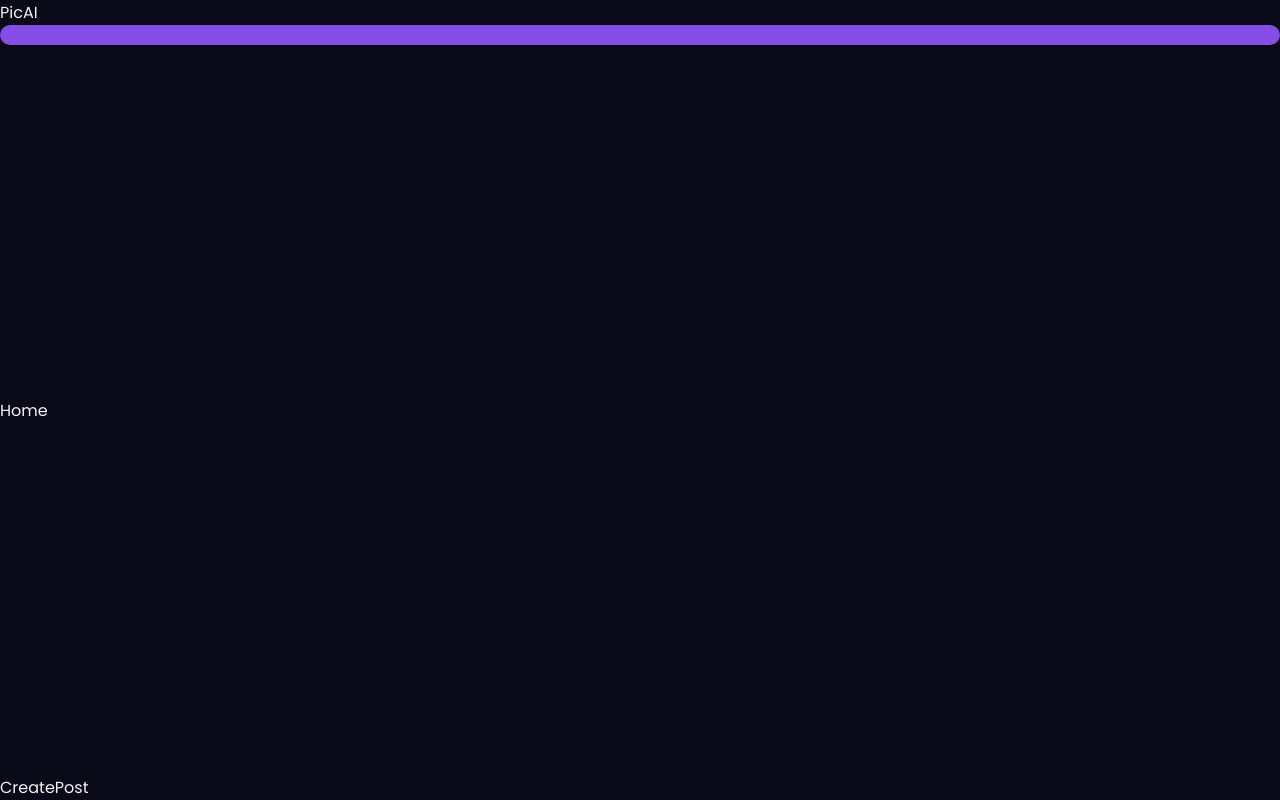
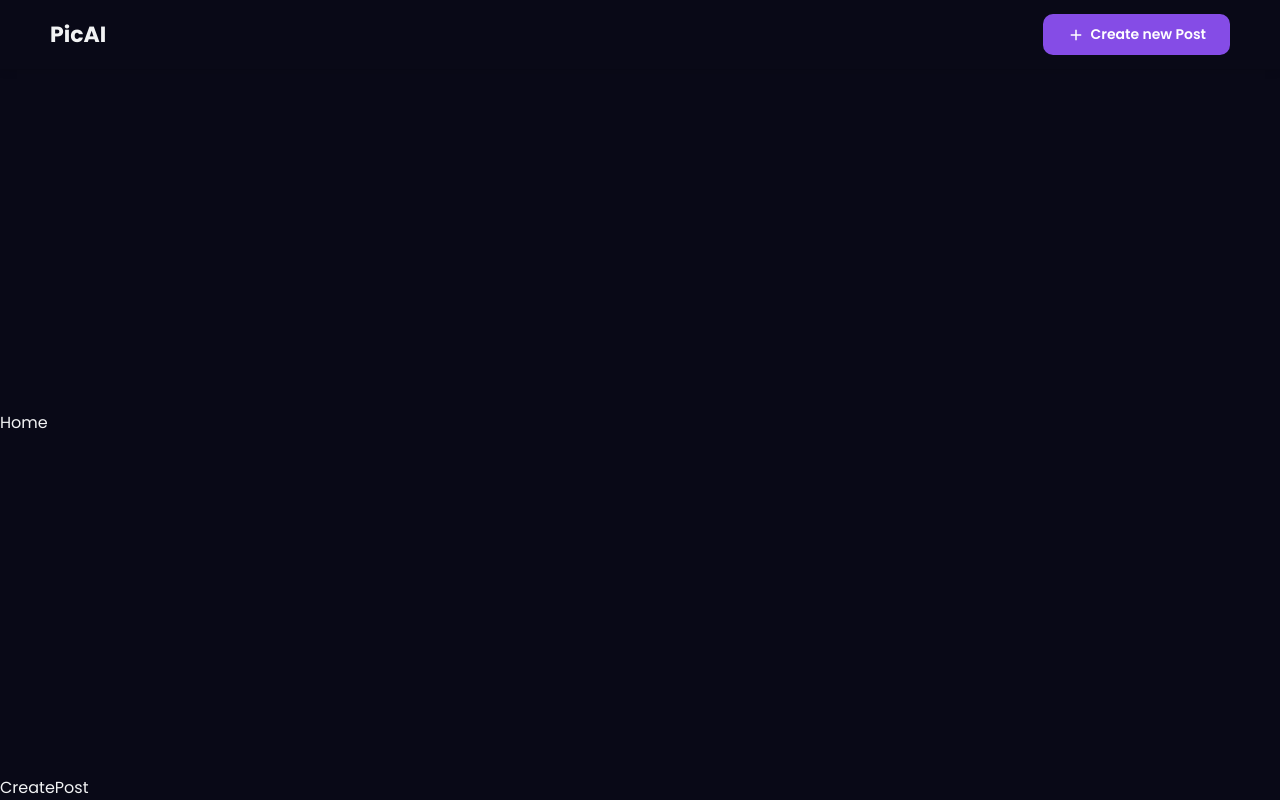
Before and after one commit to VishalRawatt/AI_Image_Generator, a React (Create React App) app in the folder Frontend/: page / in a window 1280 px wide. Built offline with nearby package versions, Linux system fonts and the light colour scheme.

Commit message:
Restarting project

```diff
--- a/Frontend/package.json
+++ b/Frontend/package.json
@@ -19,7 +19,7 @@
     "react": "^18.3.1",
     "react-dom": "^18.3.1",
     "react-lazy-load-image-component": "^1.6.0",
-    "react-router-dom": "^6.23.0",
+    "react-router-dom": "^6.23.1",
     "react-scripts": "^5.0.1",
     "styled-components": "^6.1.9",
     "web-vitals": "^2.1.4"
--- a/Frontend/src/components/Navbar.jsx
+++ b/Frontend/src/components/Navbar.jsx
@@ -1,18 +1,59 @@
 import React from 'react'
 import styled from 'styled-components'
-import Button from './button' ;
-import ArrowCircleLeftIcon from '@mui/icons-material/ArrowCircleLeft';
-import ArrowCircleLeft from '@mui/icons-material/ArrowCircleLeft';
+import Button from './button';
+import AddIcon from '@mui/icons-material/Add';
+import ExploreIcon from '@mui/icons-material/Explore';
+import { useNavigate, useLocation } from 'react-router-dom';
 
-function Navbar() {
-    const Container = styled.div`
-    height: 100%;
-    overflow-y: scroll;
-    `
+const Container = styled.div`
+flex :1 ;
+background : ${({ theme }) => theme.navbar};
+color : ${({ theme }) => theme.text_primary};
+font-weight : bold;
+font-size : 22px;
+padding: 14px 50px;
+display: flex;
+align-items : center;
+justify-content : space-between;
+box-shadow: 0 0 10px rgba(0,0,0,0.15) ;
+@media only screen and (max-width: 600px) {
+  padding: 10px 12px ;
+}
+`;
+const Navbar = () => {
+  const navigate = useNavigate();
+  const location = useLocation();
+  const path = location.pathname.split("/");
   return (
     <div>
-      <Container>PicAI
-        <Button text="Create new Post" leftRounded={<ArrowCircleLeft/>}/>
+      <Container>
+        PicAI
+        {path[1] === 'post' ? (
+          <Button
+            onClick={() => navigate('/')}
+            text="Explore Posts"
+            leftIcon={
+              <ExploreIcon
+                style={{
+                  fontSize: "18px"
+                }}
+              />
+            }
+            type = "secondary"
+          />
+        ) : (
+          <Button
+            onClick={() => navigate('/post')}
+            text="Create new Post"
+            leftIcon={
+              <AddIcon
+                style={{
+                  fontSize: "18px"
+                }}
+              />
+            }
+          />
+        )}
       </Container>
     </div>
   )
--- a/Frontend/src/components/button.js
+++ b/Frontend/src/components/button.js
@@ -79,4 +79,4 @@ const button = ({
   );
 };
 
-export default Button;
+export default button;
--- a/Frontend/src/utils/Theme.js
+++ b/Frontend/src/utils/Theme.js
@@ -2,6 +2,7 @@ export const darkTheme = {
     bg: "#090917",
     bgLight: "#1C1E27",
     primary: "#854CE6",
+    secondary: "#192AF6",
     text_primary: "#F2F3F4",
     text_secondary: "#b1b2b3",
     card: "#171721",
```
Also changed, not shown: 1 other file (tests, documents, lock files or other folders).
